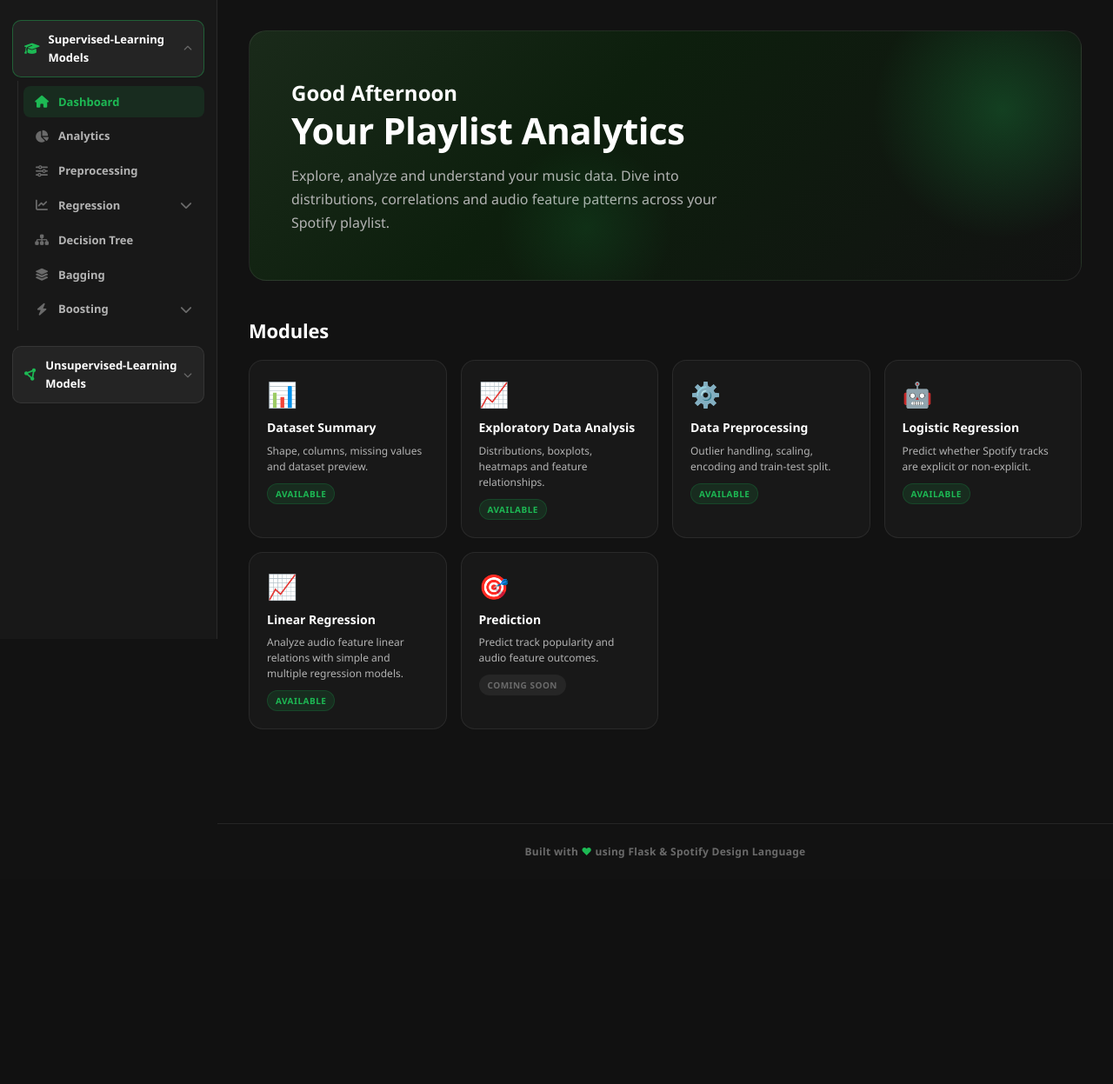
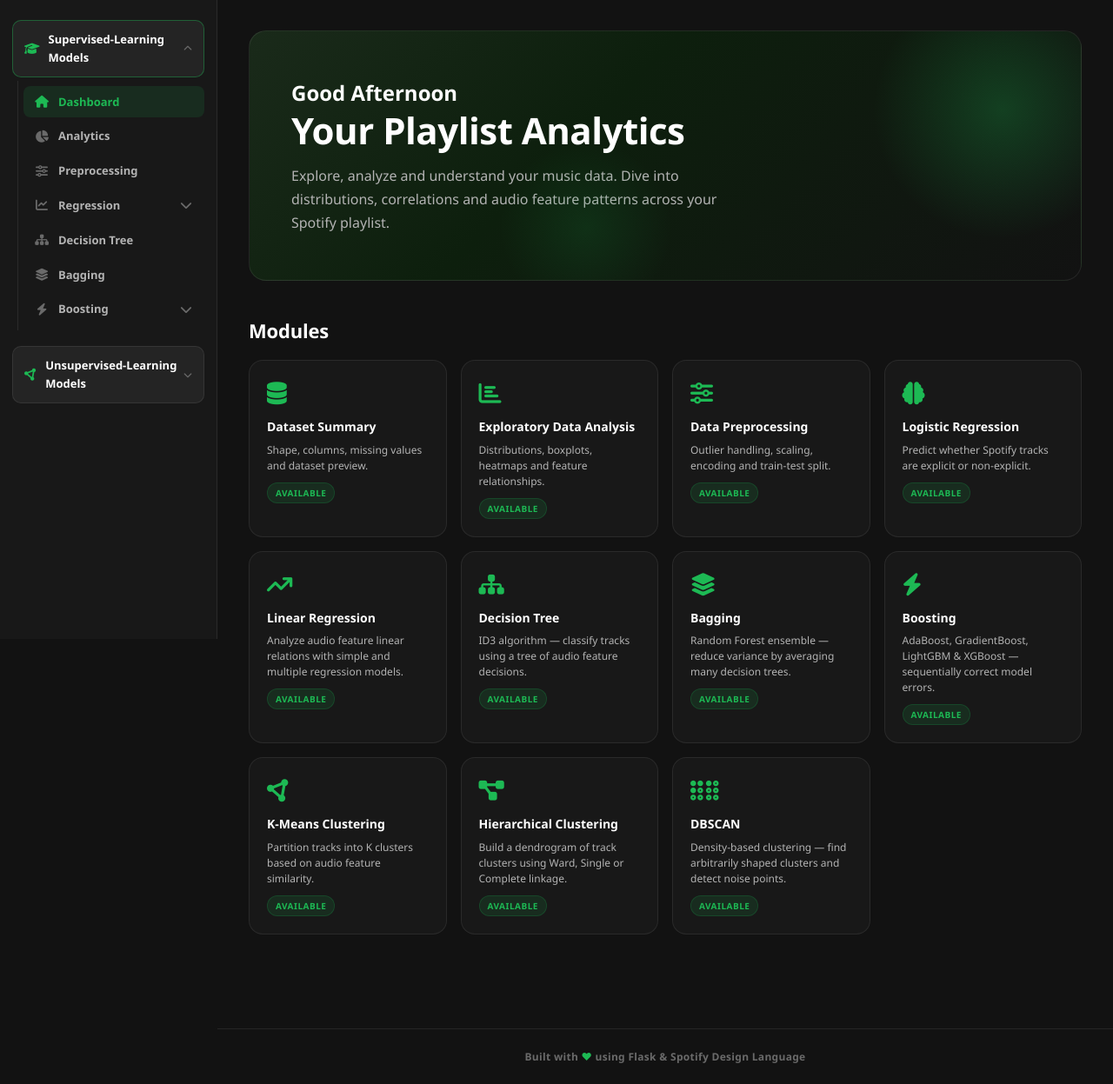
Before and after one commit to meghana-naidu17/SpotifyPlaylistRecords, a Flask app: page / in a window 1280 px wide. Shown: the part 65-1312 px from the top of the page at 87% size. Before the commit the page ends 1052 px from the top, so only its background shows below. Run offline with Flask 3, Linux system fonts and the light colour scheme; some libraries are stand-ins or nearby versions.

Commit message:
Version10_Styling

```diff
--- a/static/style.css
+++ b/static/style.css
@@ -816,10 +816,11 @@ details[open] > summary .sp-nested-arrow {
 .sp-nav-card.disabled:hover::before { opacity: 0; }
 
 .sp-nav-card-icon {
-  font-size: 28px;
+  font-size: 26px;
   margin-bottom: 14px;
   display: block;
   line-height: 1;
+  color: var(--accent);
 }
 
 .sp-nav-card-title {
--- a/templates/_main_nav.html
+++ b/templates/_main_nav.html
@@ -99,17 +99,31 @@
     <i class="fa-solid fa-chevron-down sp-arrow"></i>
   </summary>
   <div class="sp-sidebar-subgroup">
-    <a href="{{ url_for('kmeans_page') }}" class="sp-sidebar-link sp-nav-link {% if active == 'unsupervised' %}active{% endif %}">
+
+    <!-- Clustering sub-group -->
+    <details class="sp-sidebar-nested-group" {% if active in ['unsupervised', 'hierarchical', 'dbscan'] %}open{% endif %}>
+      <summary class="sp-sidebar-link sp-nested-summary {% if active in ['unsupervised', 'hierarchical', 'dbscan'] %}active-parent{% endif %}">
+        <div class="sp-link-inner">
           <i class="fa-solid fa-circle-nodes"></i>
-      <span>K-Means Clustering</span>
+          <span>Clustering</span>
+        </div>
+        <i class="fa-solid fa-chevron-down sp-nested-arrow"></i>
+      </summary>
+      <div class="sp-sidebar-nested-items">
+        <a href="{{ url_for('kmeans_page') }}" class="sp-sidebar-link sp-sub-link sp-nav-link {% if active == 'unsupervised' %}active{% endif %}">
+          <i class="fa-solid fa-circle-dot"></i>
+          <span>K-Means</span>
         </a>
-    <a href="{{ url_for('hierarchical_page') }}" class="sp-sidebar-link sp-nav-link {% if active == 'hierarchical' %}active{% endif %}">
-      <i class="fa-solid fa-diagram-project"></i>
+        <a href="{{ url_for('hierarchical_page') }}" class="sp-sidebar-link sp-sub-link sp-nav-link {% if active == 'hierarchical' %}active{% endif %}">
+          <i class="fa-solid fa-circle-dot"></i>
           <span>Hierarchical Clustering</span>
         </a>
-    <a href="{{ url_for('dbscan_page') }}" class="sp-sidebar-link sp-nav-link {% if active == 'dbscan' %}active{% endif %}">
-      <i class="fa-solid fa-braille"></i>
+        <a href="{{ url_for('dbscan_page') }}" class="sp-sidebar-link sp-sub-link sp-nav-link {% if active == 'dbscan' %}active{% endif %}">
+          <i class="fa-solid fa-circle-dot"></i>
           <span>DBSCAN</span>
         </a>
       </div>
     </details>
+
+  </div>
+</details>
--- a/templates/index.html
+++ b/templates/index.html
@@ -196,7 +196,7 @@
        style="text-decoration:none;">
 
       <span class="sp-nav-card-icon">
-        📊
+        <i class="fa-solid fa-database"></i>
       </span>
 
       <div class="sp-nav-card-title">
@@ -226,7 +226,7 @@
        style="text-decoration:none;">
 
       <span class="sp-nav-card-icon">
-        📈
+        <i class="fa-solid fa-chart-bar"></i>
       </span>
 
       <div class="sp-nav-card-title">
@@ -256,7 +256,7 @@
        style="text-decoration:none;">
 
       <span class="sp-nav-card-icon">
-        ⚙️
+        <i class="fa-solid fa-sliders"></i>
       </span>
 
       <div class="sp-nav-card-title">
@@ -286,7 +286,7 @@
    style="text-decoration:none;">
 
   <span class="sp-nav-card-icon">
-    🤖
+    <i class="fa-solid fa-brain"></i>
   </span>
 
   <div class="sp-nav-card-title">
@@ -315,7 +315,7 @@
        style="text-decoration:none;">
 
       <span class="sp-nav-card-icon">
-        📈
+        <i class="fa-solid fa-arrow-trend-up"></i>
       </span>
 
       <div class="sp-nav-card-title">
@@ -336,32 +336,147 @@
     </a>
 
     <!-- ====================================================
-         PREDICTION
+         DECISION TREE
          ==================================================== -->
 
-    <div class="sp-nav-card disabled"
-         onclick="showComingSoon('Prediction')">
-
-      <span class="sp-nav-card-icon">
-        🎯
-      </span>
+    <a href="{{ url_for('decision_tree_page', algorithm='id3') }}"
+       class="sp-nav-card"
+       style="text-decoration:none;">
+
+      <span class="sp-nav-card-icon"><i class="fa-solid fa-sitemap"></i></span>
 
       <div class="sp-nav-card-title">
-        Prediction
+        Decision Tree
       </div>
 
       <div class="sp-nav-card-desc">
-
-        Predict track popularity and
-        audio feature outcomes.
-
-      </div>
-
-      <span class="sp-nav-card-badge">
-        Coming Soon
-      </span>
-
-    </div>
+        ID3 algorithm — classify tracks using
+        a tree of audio feature decisions.
+      </div>
+
+      <span class="sp-nav-card-badge">Available</span>
+
+    </a>
+
+
+    <!-- ====================================================
+         BAGGING
+         ==================================================== -->
+
+    <a href="{{ url_for('ensemble_page', family='bagging', algorithm='random_forest') }}"
+       class="sp-nav-card"
+       style="text-decoration:none;">
+
+      <span class="sp-nav-card-icon"><i class="fa-solid fa-layer-group"></i></span>
+
+      <div class="sp-nav-card-title">
+        Bagging
+      </div>
+
+      <div class="sp-nav-card-desc">
+        Random Forest ensemble — reduce variance
+        by averaging many decision trees.
+      </div>
+
+      <span class="sp-nav-card-badge">Available</span>
+
+    </a>
+
+
+    <!-- ====================================================
+         BOOSTING
+         ==================================================== -->
+
+    <a href="{{ url_for('ensemble_page', family='boosting', algorithm='adaboost') }}"
+       class="sp-nav-card"
+       style="text-decoration:none;">
+
+      <span class="sp-nav-card-icon"><i class="fa-solid fa-bolt"></i></span>
+
+      <div class="sp-nav-card-title">
+        Boosting
+      </div>
+
+      <div class="sp-nav-card-desc">
+        AdaBoost, GradientBoost, LightGBM &amp; XGBoost —
+        sequentially correct model errors.
+      </div>
+
+      <span class="sp-nav-card-badge">Available</span>
+
+    </a>
+
+
+    <!-- ====================================================
+         K-MEANS
+         ==================================================== -->
+
+    <a href="{{ url_for('kmeans_page') }}"
+       class="sp-nav-card"
+       style="text-decoration:none;">
+
+      <span class="sp-nav-card-icon"><i class="fa-solid fa-circle-nodes"></i></span>
+
+      <div class="sp-nav-card-title">
+        K-Means Clustering
+      </div>
+
+      <div class="sp-nav-card-desc">
+        Partition tracks into K clusters based
+        on audio feature similarity.
+      </div>
+
+      <span class="sp-nav-card-badge">Available</span>
+
+    </a>
+
+
+    <!-- ====================================================
+         HIERARCHICAL CLUSTERING
+         ==================================================== -->
+
+    <a href="{{ url_for('hierarchical_page') }}"
+       class="sp-nav-card"
+       style="text-decoration:none;">
+
+      <span class="sp-nav-card-icon"><i class="fa-solid fa-diagram-project"></i></span>
+
+      <div class="sp-nav-card-title">
+        Hierarchical Clustering
+      </div>
+
+      <div class="sp-nav-card-desc">
+        Build a dendrogram of track clusters using
+        Ward, Single or Complete linkage.
+      </div>
+
+      <span class="sp-nav-card-badge">Available</span>
+
+    </a>
+
+
+    <!-- ====================================================
+         DBSCAN
+         ==================================================== -->
+
+    <a href="{{ url_for('dbscan_page') }}"
+       class="sp-nav-card"
+       style="text-decoration:none;">
+
+      <span class="sp-nav-card-icon"><i class="fa-solid fa-braille"></i></span>
+
+      <div class="sp-nav-card-title">
+        DBSCAN
+      </div>
+
+      <div class="sp-nav-card-desc">
+        Density-based clustering — find arbitrarily
+        shaped clusters and detect noise points.
+      </div>
+
+      <span class="sp-nav-card-badge">Available</span>
+
+    </a>
 
 
   </div>
```
Also changed, not shown: other parts of static/style.css (+91 -0 lines). Lines whose indentation alone changed are shown as unchanged.
